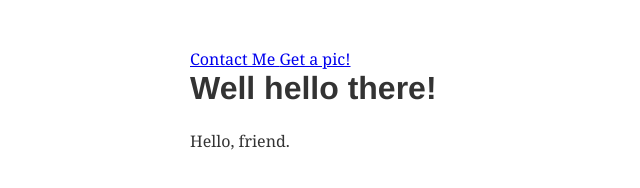
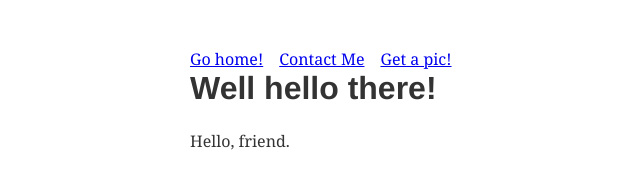
Before and after one commit to DavidAndShark/hello-gatsby, a Gatsby site: page / in a window 1280 px wide. Shown: the whole page, without its empty margins (141-781 px from the left). Built offline with nearby package versions, Linux system fonts and the light colour scheme; Gatsby itself is replaced by a stand-in of ours.

Commit message:
add navbar

```diff
--- a/src/components/layout/index.js
+++ b/src/components/layout/index.js
@@ -1,7 +1,10 @@
 import React from "react"
+import NavBar from "../navbar"
+
 export default function Layout({ children }) {
   return (
     <div style={{ margin: `3rem auto`, maxWidth: 650, padding: `0 1rem` }}>
+      <NavBar />
       {children}
     </div>
   )
--- /dev/null
+++ b/src/components/navbar/index.jsx
@@ -0,0 +1,12 @@
+import React from "react"
+import { Link } from "gatsby"
+
+export default function NavBar() {
+  return (
+    <nav style={{ display: `inline-block`, marginRight: `1rem` }}>
+      <Link to="/" style={{ display: `inline-block`, marginRight: `1rem` }}>Go home!</Link>
+      <Link to="/contact" style={{ display: `inline-block`, marginRight: `1rem` }}>Contact Me</Link>
+      <Link to="/my-random-pic">Get a pic!</Link>
+    </nav>
+  )
+}
--- a/src/pages/index.jsx
+++ b/src/pages/index.jsx
@@ -6,8 +6,6 @@ import Layout from "../components/layout"
 export default function Home() {
   return (
     <Layout>
-      <Link to="/contact">Contact Me </Link>
-      <Link to="/my-random-pic"> Get a pic!</Link>
       <Header headerText="Well hello there!"/>
       Hello, friend.
     </Layout>
```
